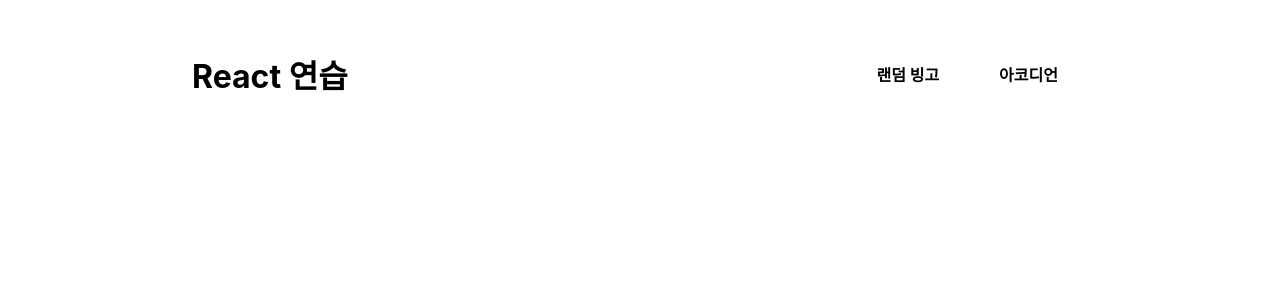
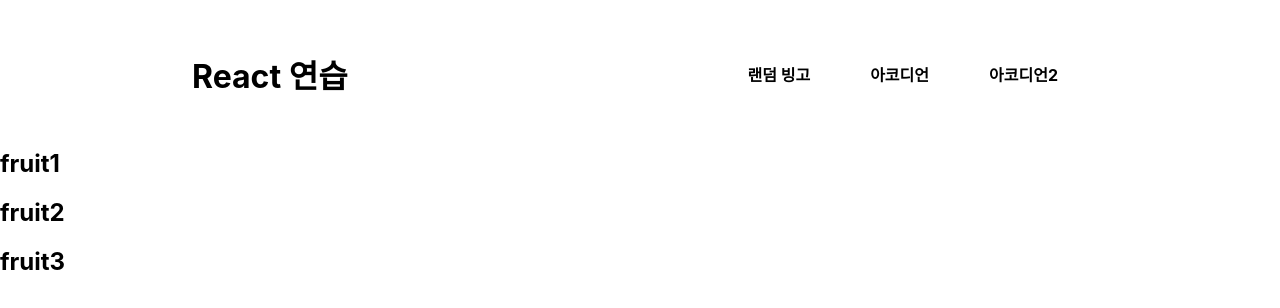
Before and after one commit to Sophia9156/react-practice, a React (Create React App) app: page /accordion2 in a window 1280 px wide. Before the commit this address had no page. Shown: the top 308 px of the page. Built offline with nearby package versions, Linux system fonts and the light colour scheme.

Commit message:
아코디언2 완성

```diff
--- a/src/App.js
+++ b/src/App.js
@@ -2,9 +2,10 @@ import { BrowserRouter as Router, Routes, Route } from 'react-router-dom';
 import React from 'react';
 import './App.scss';
 import Header from './components/Header';
+import Home from './routes/Home';
 import Bingo from './routes/Bingo';
 import AccordionPractice from './routes/AccordionPractice';
-import Home from './routes/Home';
+import AccordionPractice2 from './routes/AccordionPractice2';
 
 function App() {
   return(
@@ -15,6 +16,7 @@ function App() {
           <Route exact path="/" element={<Home />} />
           <Route path="/bingo" element={<Bingo />} />
           <Route path="/accordion" element={<AccordionPractice />} />
+          <Route path="/accordion2" element={<AccordionPractice2 />} />
         </Routes>
       </Router>
     </div>
--- /dev/null
+++ b/src/components/Accordion2.jsx
@@ -0,0 +1,11 @@
+import { useState } from "react"
+
+export default function Accordion2({content}) {
+  const [isOpen, setIsOpen] = useState();
+  return (
+    <div>
+      <h2 onClick={() => setIsOpen(!isOpen)}>{content.title}</h2>
+      <div>{isOpen && <p>{content.text}</p>}</div>
+    </div>
+  )
+}
--- a/src/components/Header.jsx
+++ b/src/components/Header.jsx
@@ -7,6 +7,7 @@ export default function Header() {
       <nav>
         <Link to="/bingo">랜덤 빙고</Link>
         <Link to="/accordion">아코디언</Link>
+        <Link to="/accordion2">아코디언2</Link>
       </nav>
     </header>
   )
--- /dev/null
+++ b/src/routes/AccordionPractice2.jsx
@@ -0,0 +1,18 @@
+import Accordion2 from "../components/Accordion2"
+
+
+export default function AccordionPractice2() {
+  const content = [
+    {title: 'fruit1', text: 'strawberry'},
+    {title: 'fruit2', text: 'banana'},
+    {title: 'fruit3', text: 'cherry'}
+  ]
+
+  return (
+    <>
+    {content.map(content => (
+      <Accordion2 content={content} />
+    ))}
+    </>
+  )
+}
```
